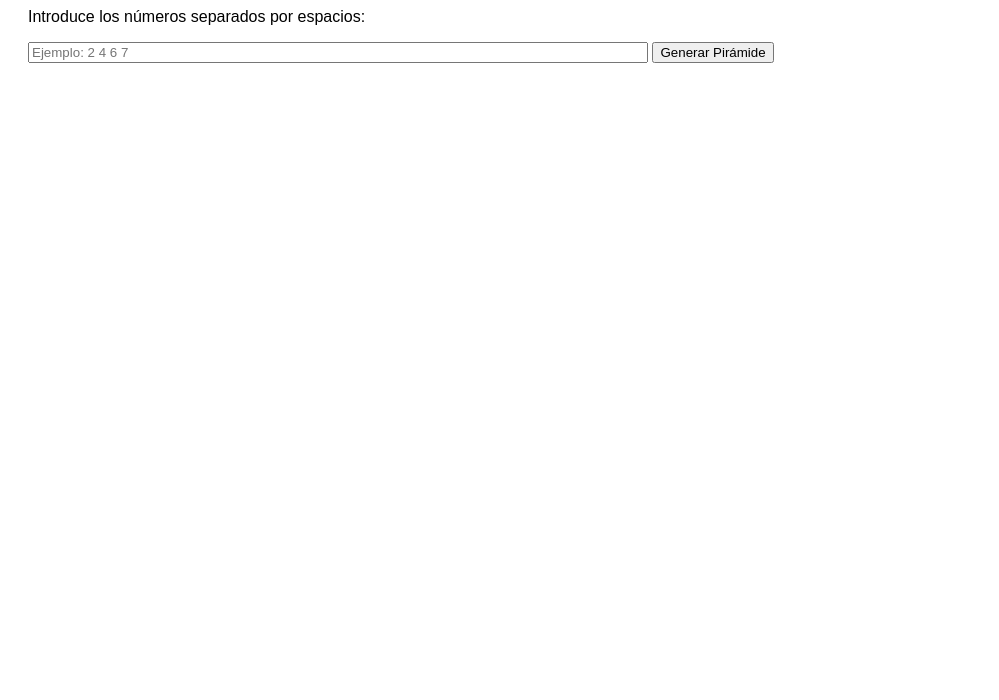
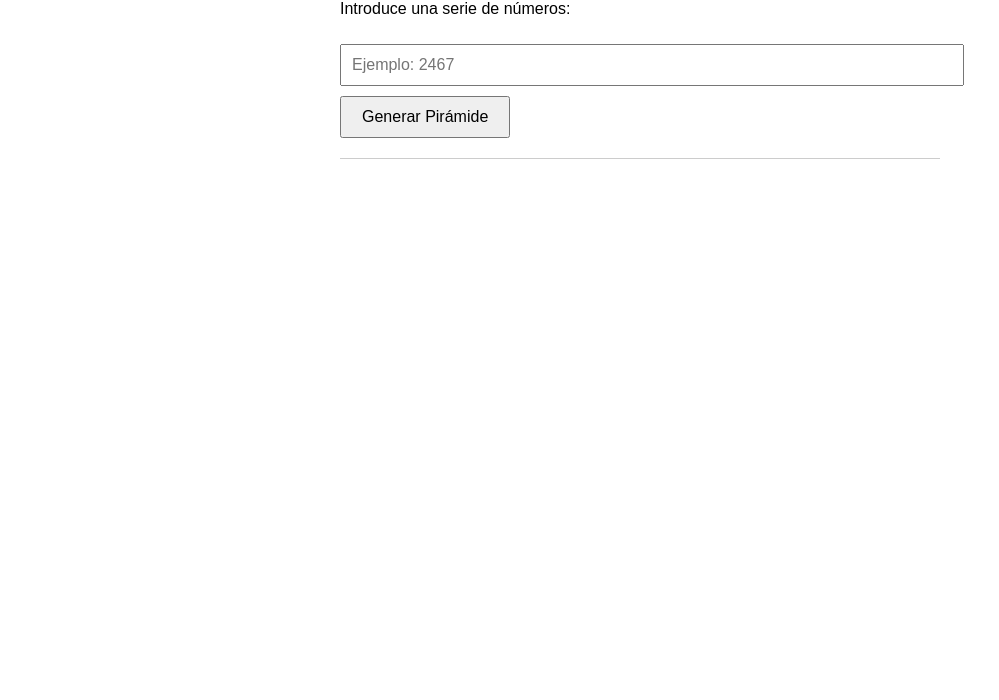
Before and after one commit to lizeth0712/loteria, a plain HTML site: page index.html in a window 1280 px wide. Shown: the part 100-800 px from the top of the page, without its empty margins (0-999 px from the left). Drawn offline with Linux system fonts and the light colour scheme.

Commit message:
Update index.html

```diff
--- a/index.html
+++ b/index.html
@@ -8,24 +8,36 @@
         body {
             font-family: Arial, sans-serif;
             padding: 20px;
+            max-width: 600px;
+            margin: auto;
         }
         input {
-            width: 50%;
-
+            width: 100%;
+            padding: 10px;
+            margin-top: 10px;
+            font-size: 16px;
+        }
+        button {
+            padding: 10px 20px;
+            margin-top: 10px;
+            font-size: 16px;
+            cursor: pointer;
         }
         #result {
             margin-top: 20px;
+            border-top: 1px solid #ccc;
+            padding-top: 10px;
         }
         .pyramid-level {
             margin-left: 20px;
+            white-space: pre;
         }
     </style>
 </head>
 <body>
-    <h1>LoteriAaAaa
-    </h1>
-    <p>Introduce los números separados por espacios:</p>
-    <input type="text" id="numberInput" placeholder="Ejemplo: 2 4 6 7">
+    <h1>Pirámide de Sumas</h1>
+    <p>Introduce una serie de números:</p>
+    <input type="text" id="numberInput" placeholder="Ejemplo: 2467">
     <button onclick="generatePyramid()">Generar Pirámide</button>
 
     <div id="result"></div>
@@ -33,10 +45,10 @@
     <script>
         function generatePyramid() {
             const input = document.getElementById('numberInput').value;
-            const numbers = input.split(' ').map(Number).filter(n => !isNaN(n));
+            const numbers = Array.from(input).map(Number).filter(n => !isNaN(n));
 
             if (numbers.length === 0 || numbers.length > 25) {
-                alert("Por favor, introduce hasta 25 números válidos separados por espacios.");
+                alert("Por favor, introduce hasta 25 números válidos.");
                 return;
             }
 
```
